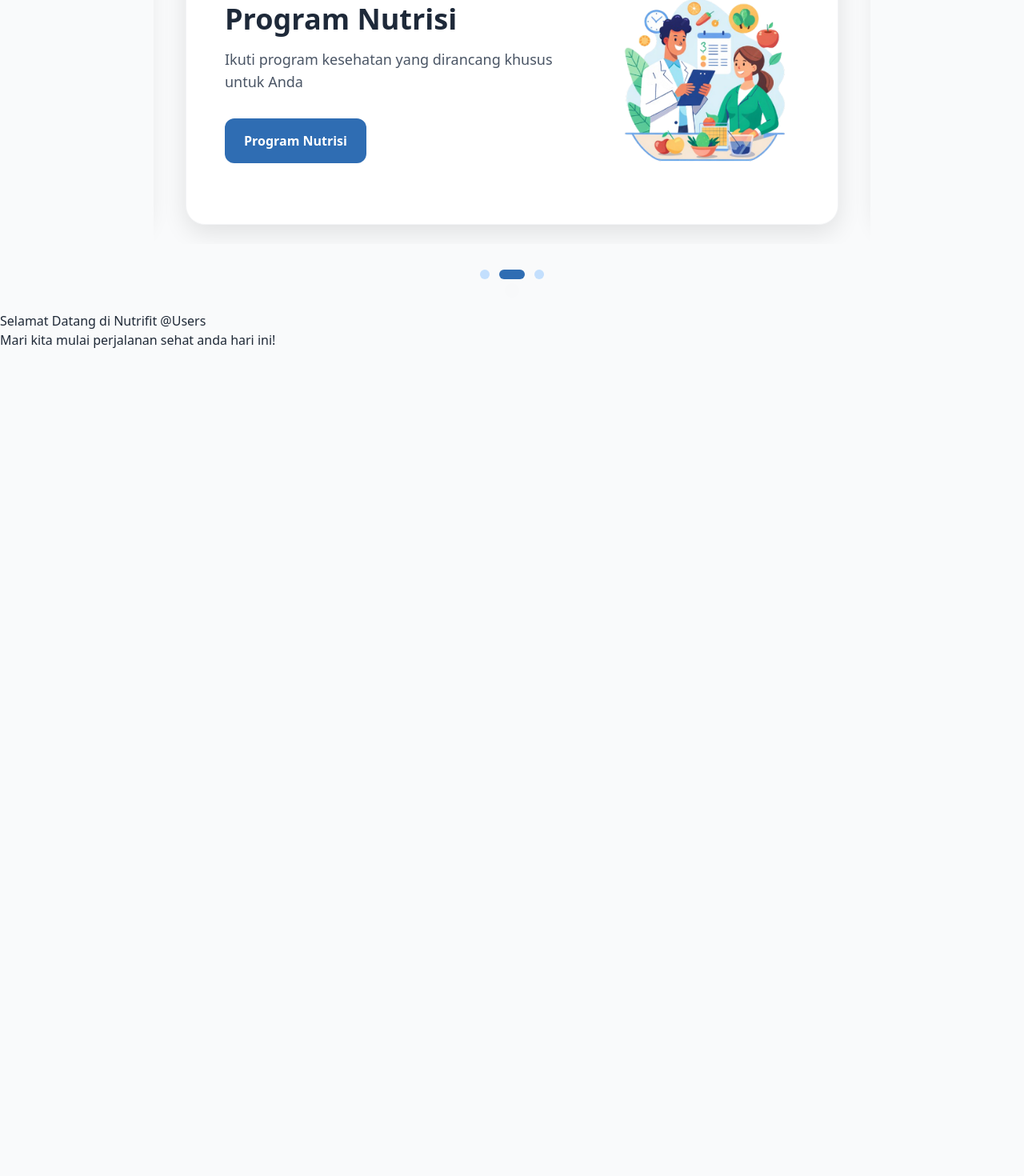
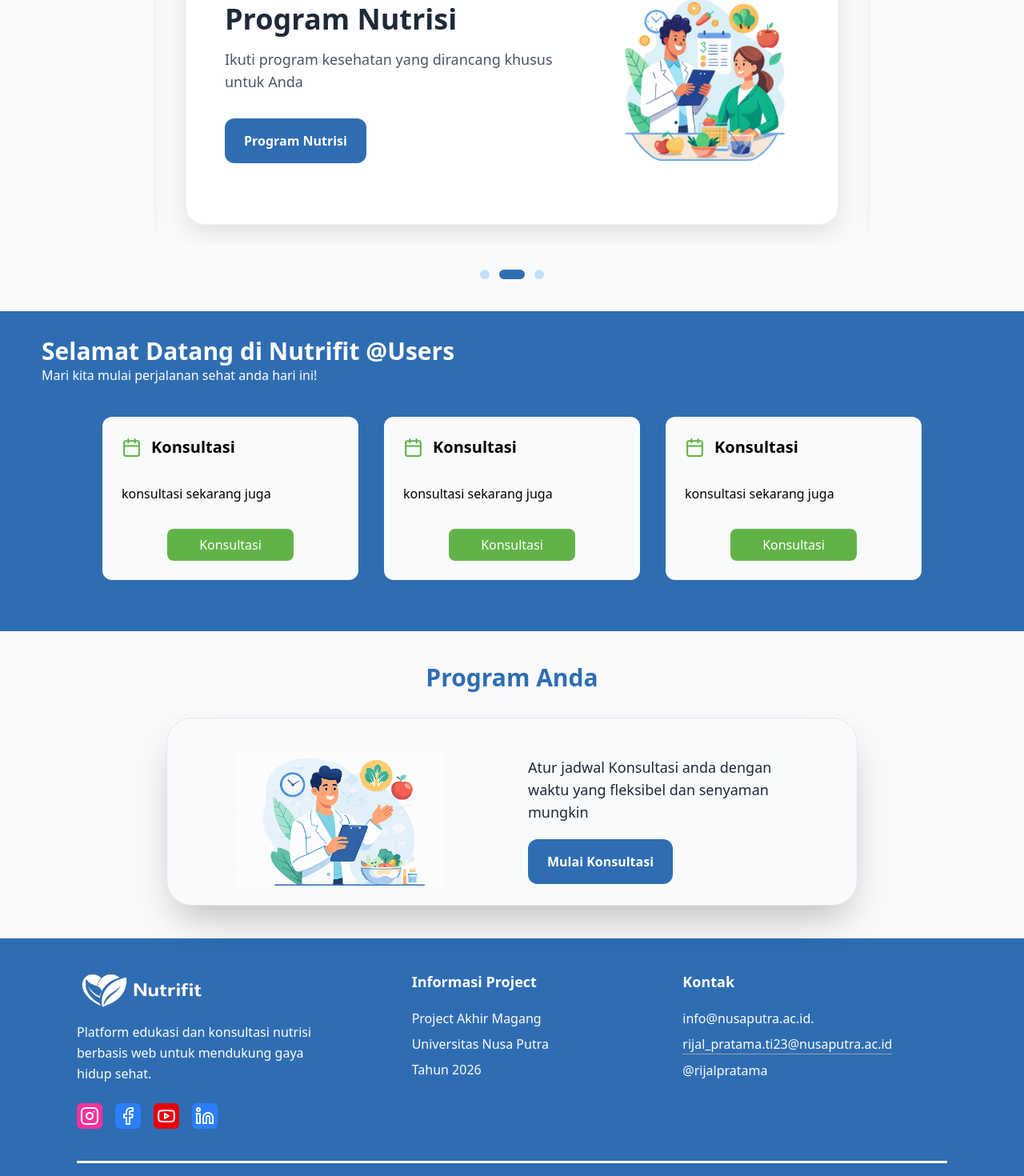
Before and after one commit to Rijalpratama23/nutrifit_WebApp, a Next.js app: page /user/dashboardUser in a window 1280 px wide. Shown: the part 177-1647 px from the top of the page at 80% size. Before the commit the page ends 800 px from the top, so only its background shows below. Built offline with nearby package versions, Linux system fonts and the light colour scheme.

Commit message:
dashboard user done

```diff
--- a/components/componentsDashboardUser/home/page.tsx
+++ b/components/componentsDashboardUser/home/page.tsx
@@ -3,6 +3,9 @@
 import Image from 'next/image';
 import ButtonXl from '@/components/button/buttonXl/page';
 import { useState, useEffect } from 'react';
+import { Calendar, Bell } from 'lucide-react';
+import ButtonSecond from '@/components/button/secondaryButton/page';
+import Footer from '@/components/footer/page';
 
 export default function DashboardUser() {
   const [currentSlide, setCurrentSlide] = useState(0);
@@ -18,7 +21,7 @@ export default function DashboardUser() {
       id: 2,
       title: 'Program Nutrisi',
       desc: 'Ikuti program kesehatan yang dirancang khusus untuk Anda',
-      img: '/landingPage/hero.png', // Ganti dengan gambar lain jika ada
+      img: '/landingPage/hero.png',
     },
     {
       id: 3,
@@ -57,26 +60,71 @@ export default function DashboardUser() {
             ))}
           </div>
         </div>
-        {/* Indikator Titik (Dots) */}
-        <div className="flex gap-3 mt-8">
+        <div className="flex gap-2 md:gap-3 mt-6 md:mt-8">
           {slides.map((_, index) => (
-            <button key={index} onClick={() => setCurrentSlide(index)} className={`h-3 transition-all duration-300 rounded-full shadow-xl ${currentSlide === index ? 'w-8 bg-primary shadow-lg' : 'w-3 bg-blue-300 opacity-50 shadow-lg'}`} />
+            <button
+              key={index}
+              onClick={() => setCurrentSlide(index)}
+              className={`h-3 transition-all duration-300 rounded-full shadow-xl ${currentSlide === index ? 'w-8 bg-primary shadow-lg' : 'w-3 bg-blue-300 opacity-50 shadow-lg'}`}
+              aria-label={`slide-${index}`}
+            />
           ))}
         </div>
       </div>
 
-      <div className="konsultasi">
-        <div>
-          <div>
-            <h1>Selamat Datang di Nutrifit @Users</h1>
-            <p>Mari kita mulai perjalanan sehat anda hari ini!</p>
+      <section className="konsultasi bg-primary pb-6 md:pb-8">
+        <div className="p-5 md:p-8 text-white">
+          <div className="px-2 md:px-5">
+            <h1 className="text-xl md:text-3xl font-semibold">Selamat Datang di Nutrifit @Users</h1>
+            <p className="text-sm md:text-base text-shadow-white">Mari kita mulai perjalanan sehat anda hari ini!</p>
+          </div>
+
+          <div className="flex justify-center px-2 md:px-5 mt-6 md:mt-10">
+            <div className="w-full max-w-screen-lg">
+              <div className="flex flex-col md:flex-row md:justify-center md:items-stretch gap-6 md:gap-8">
+                {/* three cards */}
+                {[1, 2, 3].map((i) => (
+                  <div key={i} className="cart flex-1 flex justify-center items-center bg-light p-4 md:p-6 rounded-xl">
+                    <div className="w-full max-w-md">
+                      <div className="flex gap-3 items-center">
+                        <Calendar size={25} className="text-secondary" />
+                        <p className="text-black font-semibold text-lg md:text-xl">Konsultasi</p>
+                      </div>
+                      <div className="text-black font-normal my-4 md:my-8">
+                        <p>konsultasi sekarang juga</p>
+                      </div>
+                      <div className="flex justify-center items-center">
+                        <ButtonSecond text="Konsultasi" background="bg-secondary" />
+                      </div>
+                    </div>
+                  </div>
+                ))}
+              </div>
+            </div>
           </div>
         </div>
-      </div>
+      </section>
 
-      <div className="program"></div>
+      <section className="program p-6 md:p-10">
+        <div className="flex justify-center">
+          <div className="w-full max-w-4xl px-4">
+            <h1 className="text-center font-semibold text-primary text-2xl md:text-3xl">Program Anda</h1>
+            <div className="flex flex-col md:flex-row mt-5 md:mt-8 justify-center items-center gap-6 md:gap-10 pt-6 md:pt-10 p-4 md:p-5 rounded-2xl md:rounded-4xl shadow-2xl border border-gray-200">
+              <div className="w-full md:w-1/2 flex justify-center">
+                <Image src="/landingPage/doctor.png" alt="picture" width={260} height={160} className="object-contain" />
+              </div>
+              <div className="w-full md:w-1/2">
+                <p className="text-base md:text-lg mb-4 md:mb-5">
+                  Atur jadwal Konsultasi anda dengan <br className="hidden md:block" /> waktu yang fleksibel dan senyaman <br className="hidden md:block" /> mungkin
+                </p>
+                <ButtonXl title="Mulai Konsultasi" />
+              </div>
+            </div>
+          </div>
+        </div>
+      </section>
 
-      <footer></footer>
+      <Footer logoSrc="/logoPutih.png" logoAlt="picture" accentColor="bg-white" background="bg-primary" textColor="text-white" />
     </div>
   );
 }
--- a/components/footer/page.tsx
+++ b/components/footer/page.tsx
@@ -1,21 +1,30 @@
 import Image from 'next/image';
 import { Youtube, Instagram, Linkedin, Facebook } from 'lucide-react';
 
-export default function Footer() {
+type FooterProps = {
+  logoSrc?: string;
+  logoAlt?: string;
+  logoWidth?: number;
+  logoHeight?: number;
+  accentColor?: string;
+  background?: string;
+  textColor?: string;
+  accentIsClass?: boolean;
+};
+
+export default function Footer({ logoSrc = '/Logo.png', logoAlt = 'NutriFit', logoWidth = 160, logoHeight = 48, accentColor = 'bg-primary', background, textColor , accentIsClass = true }: FooterProps) {
   return (
-    <footer className="w-full bg-white pt-10 pb-8 px-6 md:px-16 lg:px-24 border-t border-gray-100">
+    <footer className={`w-full ${background} pt-10 pb-8 px-6 md:px-16 lg:px-24 border-t border-gray-100`}>
       <div className="max-w-7xl mx-auto">
-        {' '}
         <div className="grid grid-cols-1 md:grid-cols-3 gap-12 mb-10">
           <div className="flex flex-col gap-4">
             <div className="flex items-center">
               <div className="h-12 w-40 relative">
-                <div className="text-2xl font-bold">
-                  <Image src="/logo.png" alt="pisture" width={200} height={100} />
-                </div>
+                <Image src={logoSrc} alt={logoAlt} width={logoWidth} height={logoHeight} className="object-contain" />
               </div>
             </div>
-            <p className="text-gray-600 text-sm md:text-base leading-relaxed max-w-sm">Platform edukasi dan konsultasi nutrisi berbasis web untuk mendukung gaya hidup sehat.</p>
+
+            <p className={`${textColor} text-sm md:text-base leading-relaxed max-w-sm`}>Platform edukasi dan konsultasi nutrisi berbasis web untuk mendukung gaya hidup sehat.</p>
             <div className="flex gap-4 mt-2">
               <div className="w-8 h-8 text-white rounded-md bg-pink-500 cursor-pointer flex justify-center items-center">
                 <Instagram />
@@ -26,15 +35,15 @@ export default function Footer() {
               <div className="w-8 h-8 text-white bg-red-600 rounded-md cursor-pointer flex justify-center items-center">
                 <Youtube />
               </div>
-              <div className="w-8 h-8  rounded-md text-white bg-blue-500 cursor-pointer flex justify-center items-center">
+              <div className="w-8 h-8 rounded-md text-white bg-blue-500 cursor-pointer flex justify-center items-center">
                 <Linkedin />
               </div>
             </div>
           </div>
 
           <div className="md:pl-10">
-            <h3 className="text-lg font-bold text-gray-800 mb-5">Informasi Project</h3>
-            <ul className="space-y-2 text-gray-600 text-sm md:text-base">
+            <h3 className={`text-lg font-bold ${textColor} mb-5`}>Informasi Project</h3>
+            <ul className={`space-y-2 ${textColor} text-sm md:text-base`}>
               <li>Project Akhir Magang</li>
               <li>Universitas Nusa Putra</li>
               <li>Tahun 2026</li>
@@ -42,24 +51,26 @@ export default function Footer() {
           </div>
 
           <div>
-            <h3 className="text-lg font-bold text-gray-800 mb-5">Kontak</h3>
-            <ul className="space-y-2 text-gray-600 text-sm md:text-base">
+            <h3 className={`text-lg font-bold ${textColor} mb-5`}>Kontak</h3>
+            <ul className={`space-y-2 ${textColor} text-sm md:text-base`}>
               <li>info@nusaputra.ac.id.</li>
               <li className="border-b border-gray-400 inline-block">rijal_pratama.ti23@nusaputra.ac.id</li>
               <li>@rijalpratama</li>
             </ul>
           </div>
         </div>
-        {/* Garis Biru Pembatas (Sesuai Desain) */}
-        <div className="w-full h-[3px] bg-primary mb-6"></div>
+
+        {/* Garis Aksen */}
+        <div className={accentIsClass ? `w-full h-[3px] ${accentColor} mb-6` : 'w-full h-[3px] mb-6'} style={!accentIsClass ? { backgroundColor: accentColor } : undefined} />
+
         <div className="flex flex-col md:flex-row justify-between items-center gap-4">
-          <p className="text-gray-600 text-sm">© 2026 NutriFit – Project Magang. Untuk tujuan edukasi.</p>
+          <p className={`${textColor} text-sm`}>© 2026 NutriFit – Project Magang. Untuk tujuan edukasi.</p>
 
           <nav className="flex gap-6 md:gap-10">
-            <span className="font-bold text-gray-800 cursor-pointer">Beranda</span>
-            <span className="font-bold text-gray-800 cursor-pointer">Konsultasi</span>
-            <span className="font-bold text-gray-800 cursor-pointer">Tim Ahli</span>
-            <span className="font-bold text-gray-800 cursor-pointer">Artikel</span>
+            <span className={`font-bold ${textColor} cursor-pointer`}>Beranda</span>
+            <span className={`font-bold ${textColor} cursor-pointer`}>Konsultasi</span>
+            <span className={`font-bold ${textColor} cursor-pointer`}>Tim Ahli</span>
+            <span className={`font-bold ${textColor} cursor-pointer`}>Artikel</span>
           </nav>
         </div>
       </div>
```
Also changed, not shown: public/logoPutih.png (added).
